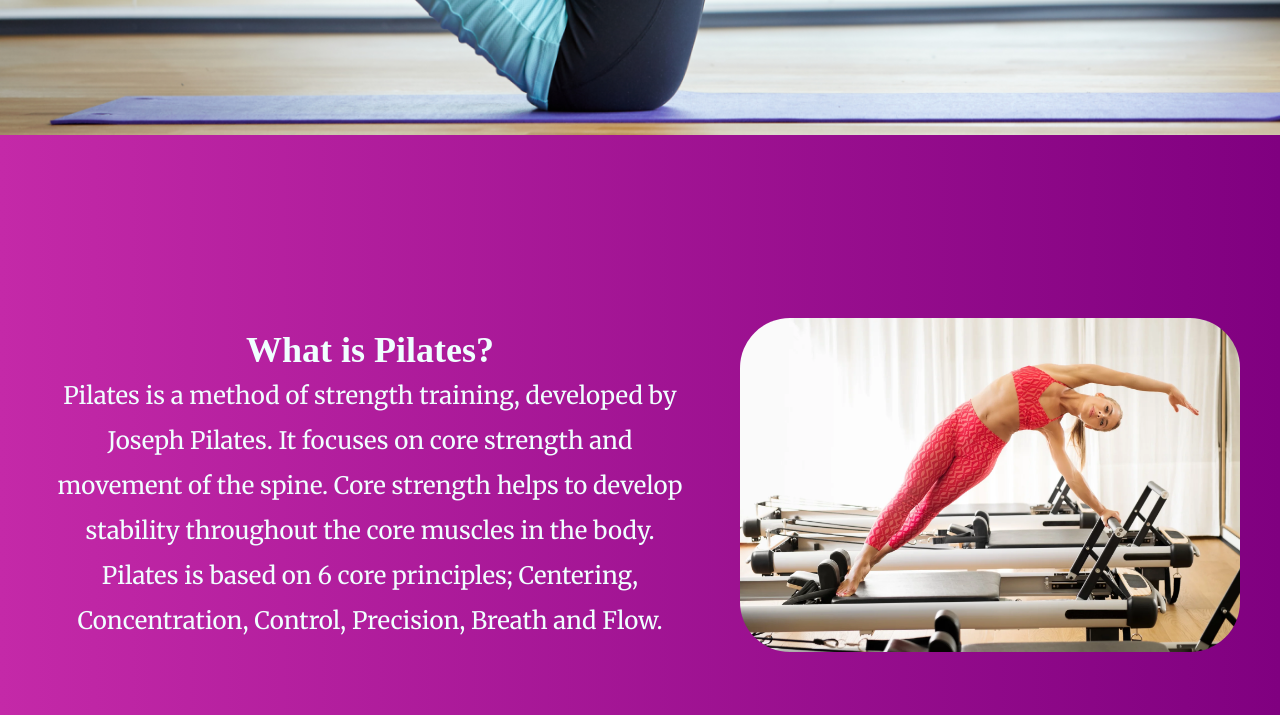
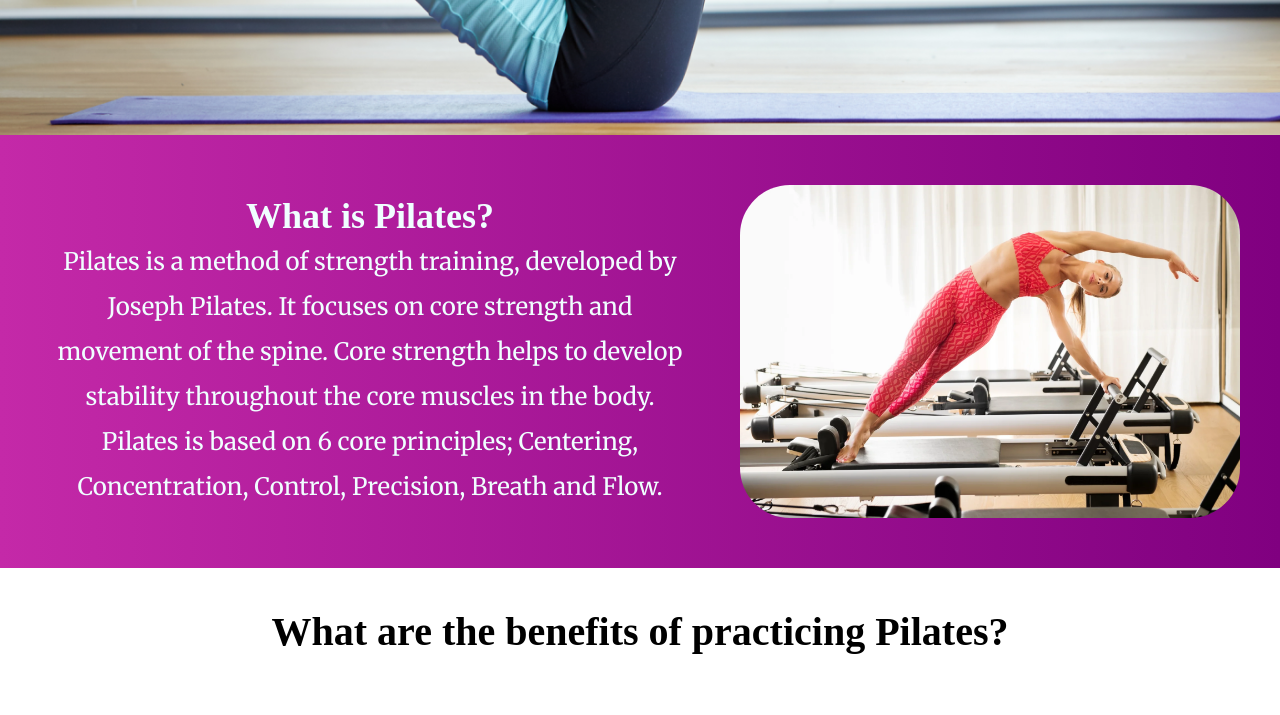
Before and after one commit to saziosu/harmony-pilates, a plain HTML site: page index.html in a window 1280 px wide. Shown: the part 680-1395 px from the top of the page. Drawn offline with nearby package versions, Linux system fonts and the light colour scheme.

Commit message:
Improved positioning on what-is-pilates section

```diff
--- a/assets/css/style.css
+++ b/assets/css/style.css
@@ -101,21 +101,22 @@ button:hover {
 /* What is Pilates section */
 
 .what-is-pilates {
-    height: 700px;
-    width: 100%;
     background-color: purple;
     background-image: linear-gradient(to right, #c429a8, purple);
-    display: flex;
-    align-items: center;
 }
 
-.what-is-pilates > img {
+.what-is-pilates img {
     width: 500px;
     height: auto;
     border: none;
     border-radius: 50px;
-    float: right;
     margin-left: 50px;
+}
+
+.what-is-container {
+    display: flex;
+    align-items: center;
+    padding: 50px 0;
 }
 
 /* .what-is-pilates > div {
--- a/index.html
+++ b/index.html
@@ -38,6 +38,7 @@
         </div>
     </section>
     <section class="what-is-pilates">
+        <div class="what-is-container">
         <div id="what-is-text">
             <h2>What is Pilates?</h2>
             <p>Pilates is a method of strength training, developed by Joseph Pilates. It focuses on core strength and
@@ -48,6 +49,7 @@
         </div>
         <!--   image sourced from https://cdn.shopify.com/s/files/1/0009/1112/products/advanced-pilates.jpg -->
         <img src="assets/images/mermaid.webp" alt="woman on pilates reformer in mermaid pose">
+    </div>
     </section>
     <section class="benefits">
         <h2>What are the benefits of practicing Pilates?</h2>
```
Also changed, not shown: services.html (+2 -2 lines).
